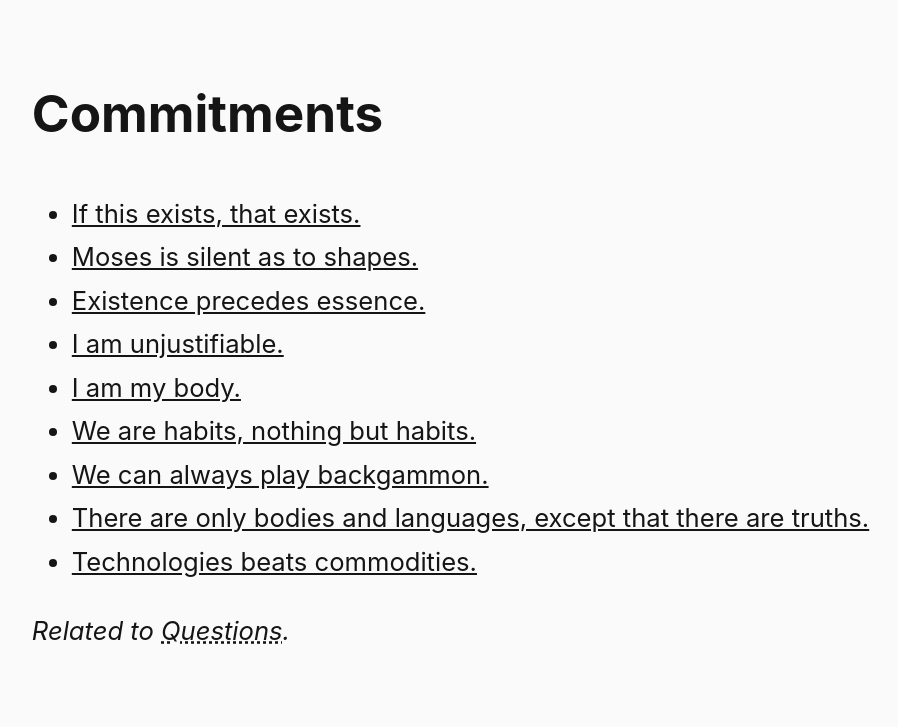
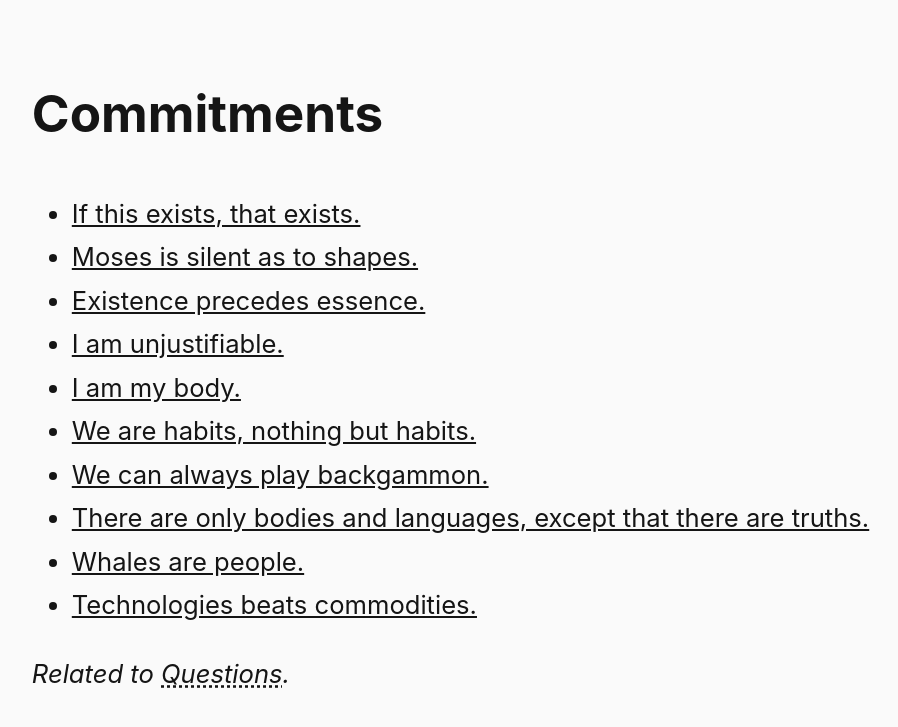
Before and after one commit to steinea/fyi, a Jekyll site: the page built from pages/commitments.md, in a window 1280 px wide. Shown: the top 727 px of the page, without its empty margins (45-943 px from the left). Built offline with Jekyll 4.4.1, drawn with Linux system fonts in a browser that asks for light colours.

Commit message:
Add commitment, update date format

```diff
--- a/pages/commitments.md
+++ b/pages/commitments.md
@@ -8,12 +8,13 @@ redirect_from:
 
 * [If this exists, that exists.](https://en.m.wikipedia.org/wiki/Prat%C4%ABtyasamutp%C4%81da "Saṃyutta Nikāya, ca. 250 BCE")
 * [Moses is silent as to shapes.](https://www.fisheaters.com/hexaemeron9.html "Basil the Great, ca. 378 CE")
-* [Existence precedes essence.](https://en.wikipedia.org/wiki/Being_and_Nothingness "Sartre, 1943, p. 568")
-* [I am unjustifiable.](https://en.wikipedia.org/wiki/Being_and_Nothingness "Sartre, 1943, p. 38")
-* [I am my body.](https://en.wikipedia.org/wiki/Phenomenology_of_Perception "Merleau-Ponty, 1945, p. 151")
-* [We are habits, nothing but habits.](https://cup.columbia.edu/book/empiricism-and-subjectivity/9780231068130/ "Deleuze, 1953, p. x")
-* [We can always play backgammon.](https://cup.columbia.edu/book/empiricism-and-subjectivity/9780231068130/ "Deleuze, 1953, p. 34")
-* [There are only bodies and languages, except that there are truths.](https://www.lacan.com/badbodies.htm "Badiou, 2006")
-* [Technologies beats commodities.](https://rmi.org/technologies-beat-commodities/ "Kingsmill Bond, 2024")
+* [Existence precedes essence.](https://en.wikipedia.org/wiki/Being_and_Nothingness "Sartre 1943, p. 568")
+* [I am unjustifiable.](https://en.wikipedia.org/wiki/Being_and_Nothingness "Sartre 1943, p. 38")
+* [I am my body.](https://en.wikipedia.org/wiki/Phenomenology_of_Perception "Merleau-Ponty 1945, p. 151")
+* [We are habits, nothing but habits.](https://cup.columbia.edu/book/empiricism-and-subjectivity/9780231068130/ "Deleuze 1953, p. x")
+* [We can always play backgammon.](https://cup.columbia.edu/book/empiricism-and-subjectivity/9780231068130/ "Deleuze 1953, p. 34")
+* [There are only bodies and languages, except that there are truths.](https://www.lacan.com/badbodies.htm "Badiou 2006")
+* [Whales are people.](https://thewalrus.ca/whales-are-people-too/ "Bourgon 2019")
+* [Technologies beats commodities.](https://rmi.org/technologies-beat-commodities/ "Bond 2024")
 
 *Related to [Questions](/questions/).*
```
